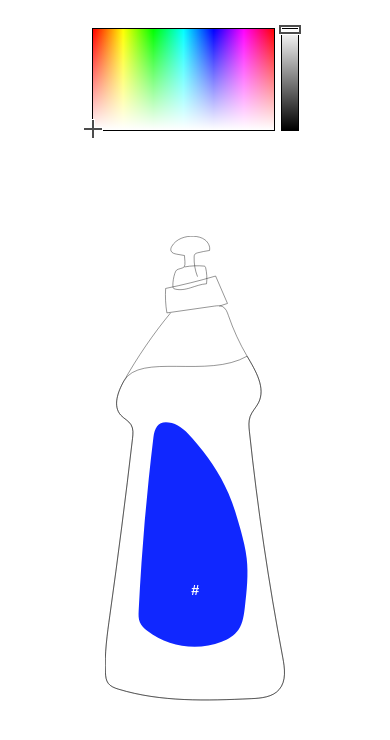
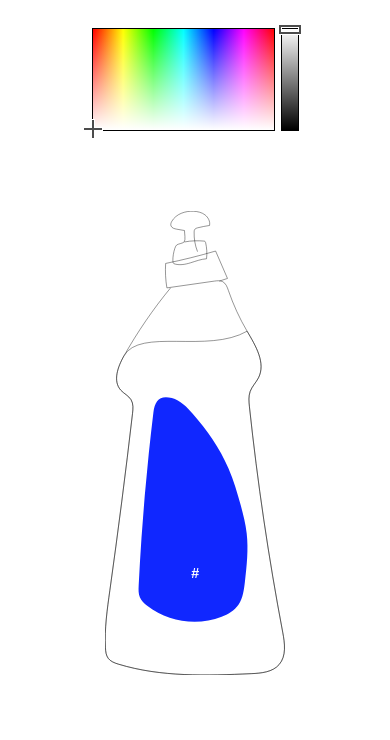
Before and after one commit to skinsshark/detergbent, a plain HTML site: page index.html in a window 390 px wide. Drawn offline with Linux system fonts and the light colour scheme.

Commit message:
mobile height problems

```diff
--- a/style.css
+++ b/style.css
@@ -7,6 +7,12 @@ body {
   display: flex;
   justify-content: center;
   height: 90vh;
+}
+
+@media only screen and (max-width: 767px) {
+  body {
+    overflow: hidden;
+  }
 }
 
 .st0{fill:none;stroke:#000000;stroke-miterlimit:10;}
@@ -20,7 +26,8 @@ body {
   height: 55vh;
   width: auto;
   position: fixed;
-  top: 28vh;
+  top: 25vh;
+  z-index: 5;
 }
 
 input {
@@ -30,7 +37,7 @@ input {
 h1 {
   color: #fff;
   position: fixed;
-  bottom: 28vh;
+  bottom: 30vh;
   z-index: 9;
   font-size: 0.9rem;
   text-transform: uppercase;
```
